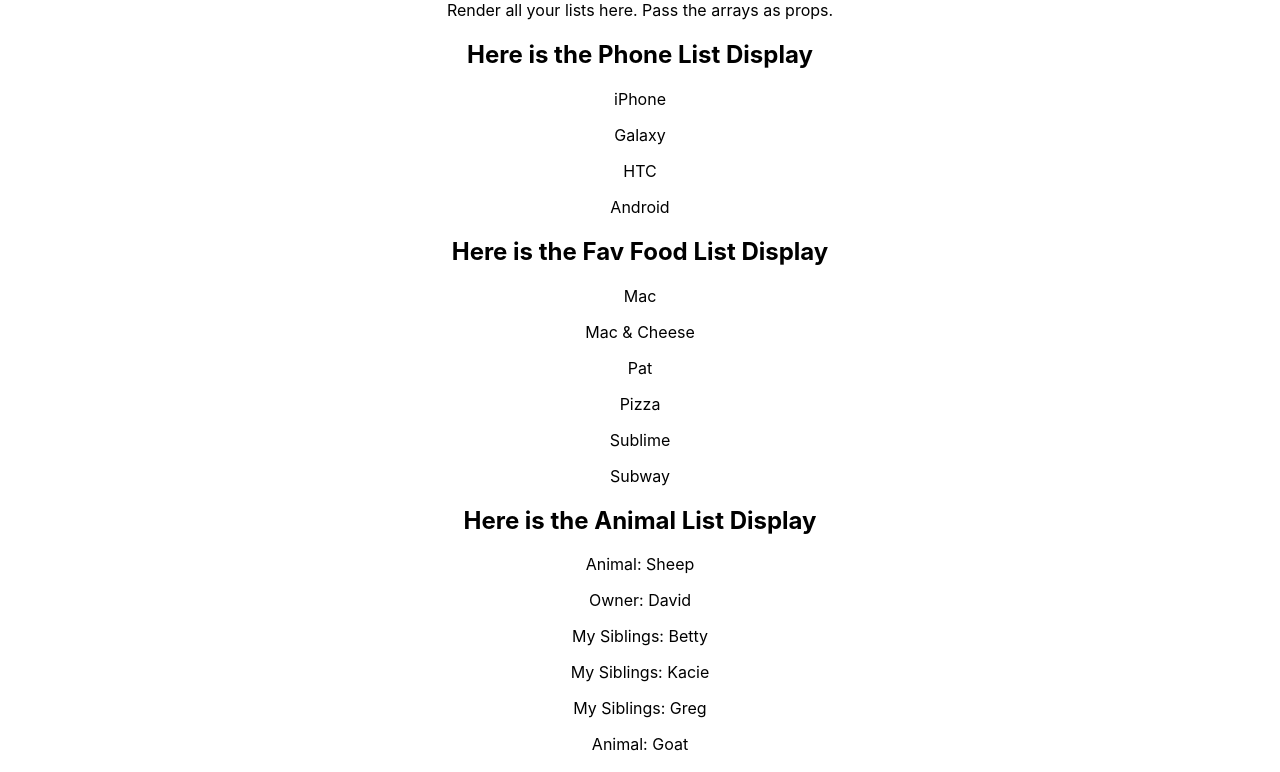
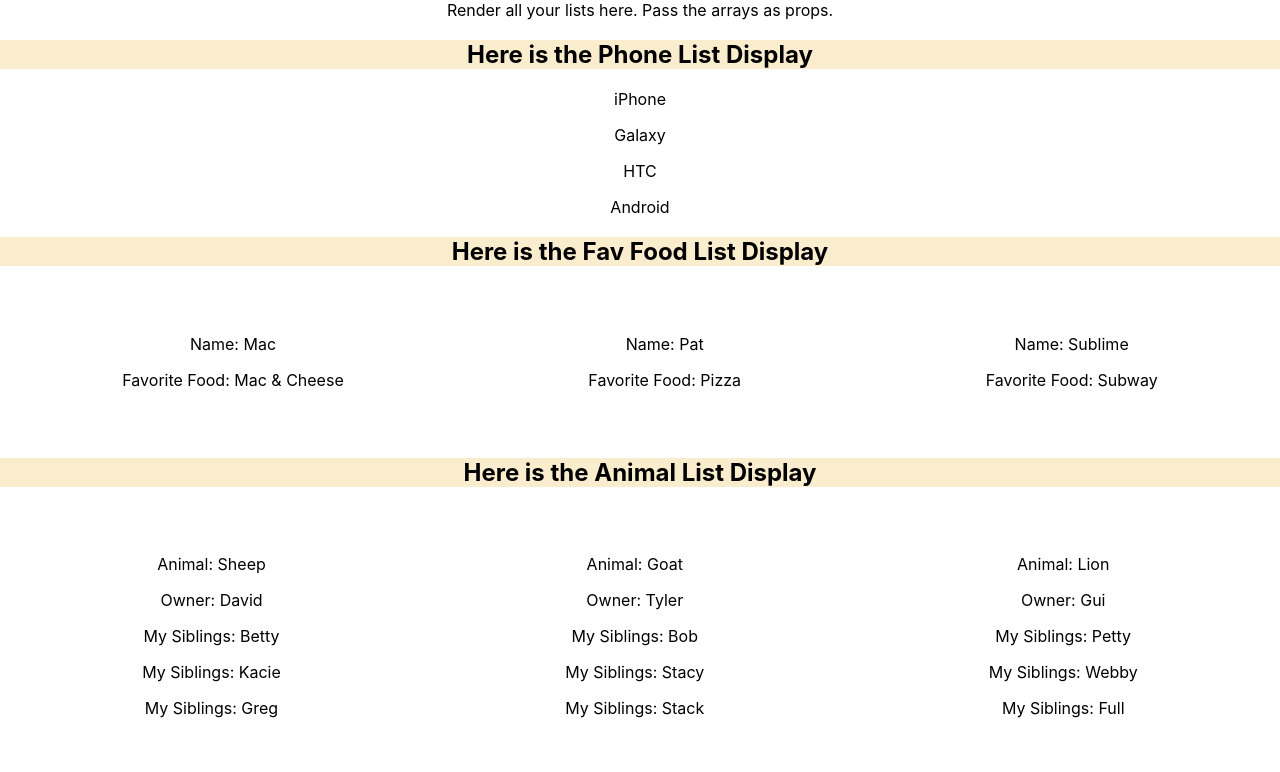
Before and after one commit to joshua360x/react-list-practice, a React (Create React App) app: page / in a window 1280 px wide. Shown: the top 772 px of the page. Built offline with nearby package versions, Linux system fonts and the light colour scheme.

Commit message:
styled h2 tags and added alternative classes for each component

```diff
--- a/src/AnimalList.js
+++ b/src/AnimalList.js
@@ -2,12 +2,15 @@
 import AnimalItem from './AnimalItem';
 
 function AnimalList({ animals }) {
-  return <div>
+  return <div className='alternate1'>
     <h2>Here is the Animal List Display</h2>
 
-    {
-      animals.map((animal, i) => <AnimalItem key={`${animal}${i}`} {...animal} />)
-    }
+    <div className='listDisplay'>
+
+      {
+        animals.map((animal, i) => <AnimalItem key={`${animal}${i}`} {...animal} />)
+      }
+    </div>
   </div>;
 }
 
--- a/src/App.css
+++ b/src/App.css
@@ -36,3 +36,26 @@
     transform: rotate(360deg);
   }
 }
+
+
+h2 {
+  background-color: #FAEDCD;
+}
+
+.alternate1 {
+  text-align: center;
+  margin: 0 auto;
+}
+
+.alternate2 {
+  text-align: center;
+  margin: 0 auto;
+}
+
+.listDisplay {
+  display: flex;
+  padding: 2rem 0;
+  justify-content: space-around;
+  align-items: center;
+
+}
--- a/src/FavFoodItem.js
+++ b/src/FavFoodItem.js
@@ -2,7 +2,7 @@
 
 export default function FavFoodItem({ name, favFood }) {
   return <div>
-    <p>{name}</p>
-    <p>{favFood}</p>
+    <p>Name: {name}</p>
+    <p>Favorite Food: {favFood}</p>
   </div>;
 }
--- a/src/FavFoodList.js
+++ b/src/FavFoodList.js
@@ -2,11 +2,14 @@
 import FavFoodItem from './FavFoodItem';
 
 function FavFoodList({ foods }) {
-  return <div>
+  return <div className='alternate2'>
     <h2>Here is the Fav Food List Display</h2>
-    {
-      foods.map((food, i) => <FavFoodItem key={`${food}-${i}`} {...food} />)
-    }
+    <div className='listDisplay'>
+
+      {
+        foods.map((food, i) => <FavFoodItem key={`${food}-${i}`} {...food} />)
+      }
+    </div>
   </div>;
 }
 
--- a/src/PhoneList.js
+++ b/src/PhoneList.js
@@ -2,7 +2,7 @@
 import PhoneItem from './PhoneItem';
 
 function PhoneList(props) {
-  return <div>
+  return <div className='alternate1'>
     <h2>Here is the Phone List Display</h2>
     {
       props.phones.map((phone, i) => <PhoneItem key={`${phone}-${i}`} phone={phone} />)
--- a/src/WhereList.js
+++ b/src/WhereList.js
@@ -2,7 +2,7 @@
 import WhereItem from './WhereItem';
 
 function WhereList({ whereAbouts }) {
-  return <div>
+  return <div className='alternate2'>
     <h2>Here is the Where Are People From List Display</h2>
 
     {
```
